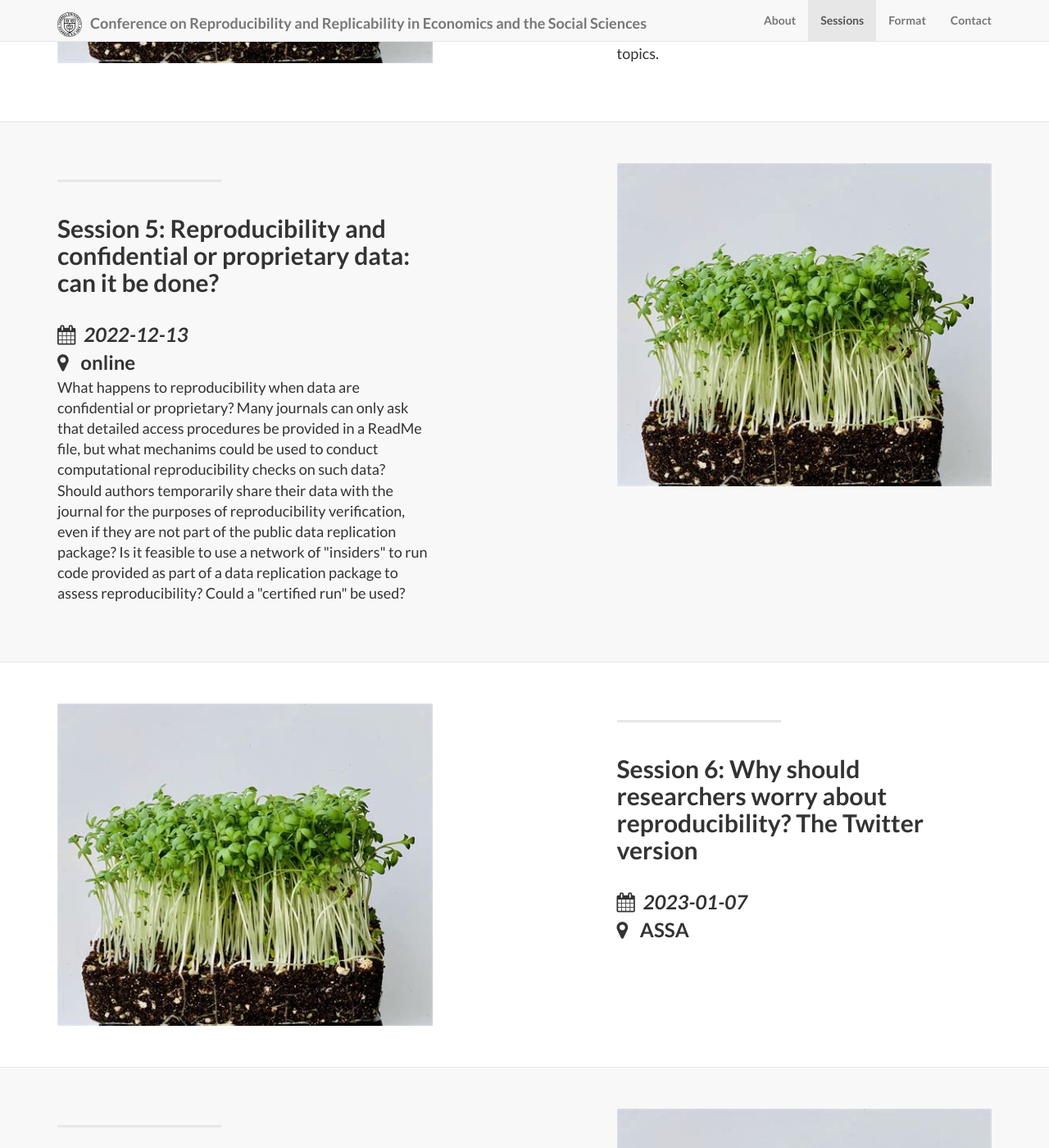
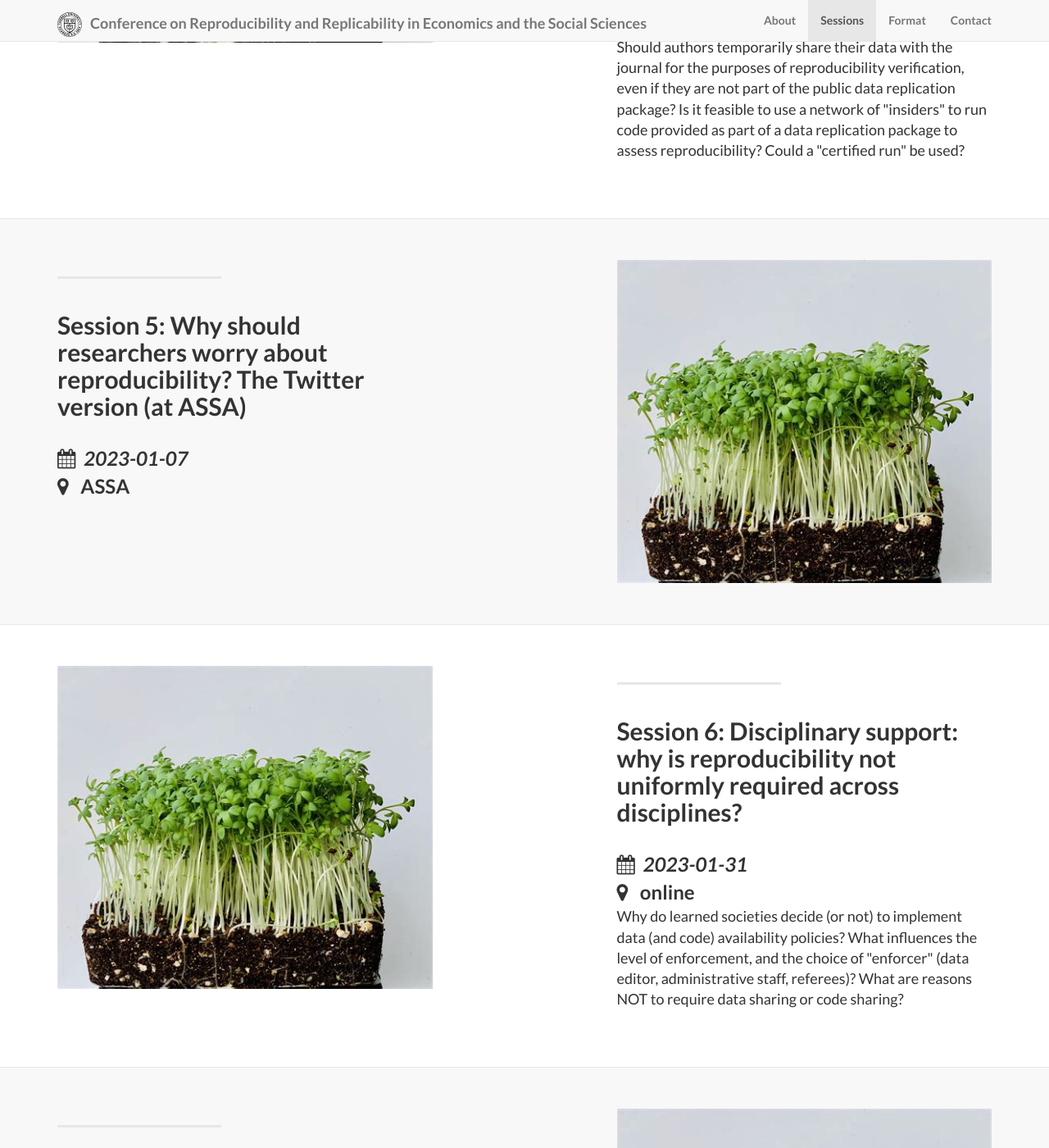
Before and after one commit to labordynamicsinstitute/crress, a Jekyll site: the page built from index.html, in a window 1280 px wide and 1400 px high, scrolled down 3485 px. Shown: the whole window at 82% size. Built offline with Jekyll 4.4.1, drawn with Linux system fonts in a browser that asks for light colours; nearby versions of some CDN libraries; library files that are not in the unit come from our copies; some of the changed text lies outside the part shown.

Commit message:
Update _config.yml

```diff
--- a/_config.yml
+++ b/_config.yml
@@ -41,34 +41,34 @@
 format_length: 60
 
 projects:
-  - date: 2022-08-30
+  - date: 2022-09-27
     session: 1
-    title: 'Disciplinary support: why is reproducibility not uniformly required across disciplines?'
-    content: 	'Why do learned societies decide (or not) to implement data (and code) availability policies? What influences the level of enforcement, and the choice of "enforcer" (data editor, administrative staff, referees)? What are reasons NOT to require data sharing or code sharing?'
-    img: cress_image.png
-  - date: 2022-09-27
-    session: 2
     title: 'Institutional support: Should journals verify reproducibility?'
     content: 'Different journals have different approaches towards enforcement of their data availability policies, ranging from a thorough and complete verification including running code and checking the output, to a cursory review of the files provided to make sure they appear satisfactory, to simply receiving the data and code package and archiving it on a website or a repository. What drives the choice of approach?  What are the reasons behind such choices?'
     panelists: "Guido Imbens (Econometrica), Tim Salmon (Economic Inquiry), Toni Whited (Journal of Financial Economics)"
   - date: 2022-10-25
-    session: 3
+    session: 1
     title: Reproducibility and ethics approval - a conversation with IRBs
     content: "One of the most crucial dimensions that Internal Review Boards are interested in are the protocols that researchers have in place to protect their subjects' privacy. This often leads to researchers writing in their IRB protocols that they will destroy their data once their project is complete. Understandably, however, destruction of data makes it impossible to verify and replicate work, which is increasingly becoming a vital part of modern science. How should data privacy be handled in the wake of the replication crisis? What protocols and standards should be put in place to minimize the risk of data leakage? Or should data be destroyed after some time span?"
     panelists: "Michelle N. Meyer (Geisinger), others TBD"
   - date: 2022-11-19
-    session: 4
+    session: 3
     title: Should teaching reproducibility be a part of undergraduate education or curriculum?
     conference: SEA
     content: "Panelists will discuss teaching reproducibility (TIER Protocol), the involvement of undergraduates for replications based on restricted-access data, and other topics."
   - date: 2022-12-13
-    session: 5
+    session: 4
     title: 'Reproducibility and confidential or proprietary data: can it be done?'
     content: 'What happens to reproducibility when data are confidential or proprietary? Many journals can only ask that detailed access procedures be provided in a ReadMe file, but what mechanims could be used to conduct computational reproducibility checks on such data? Should authors temporarily share their data with the journal for the purposes of reproducibility verification, even if they are not part of the public data replication package? Is it feasible to use a network of "insiders" to run code provided as part of a data replication package to assess reproducibility? Could a "certified run" be used? '
   - date: 2023-01-07
-    session: 6
+    session: 5
     conference: ASSA
     title: 'Why should researchers worry about reproducibility? The Twitter version'
+  - date: 2023-01-31
+    session: 6
+    title: 'Disciplinary support: why is reproducibility not uniformly required across disciplines?'
+    content: 	'Why do learned societies decide (or not) to implement data (and code) availability policies? What influences the level of enforcement, and the choice of "enforcer" (data editor, administrative staff, referees)? What are reasons NOT to require data sharing or code sharing?'
+    img: cress_image.png
   - date: 2023-01-31
     session: 7
     title: Is there a role for academic institutions to verify reproducibility?
```
